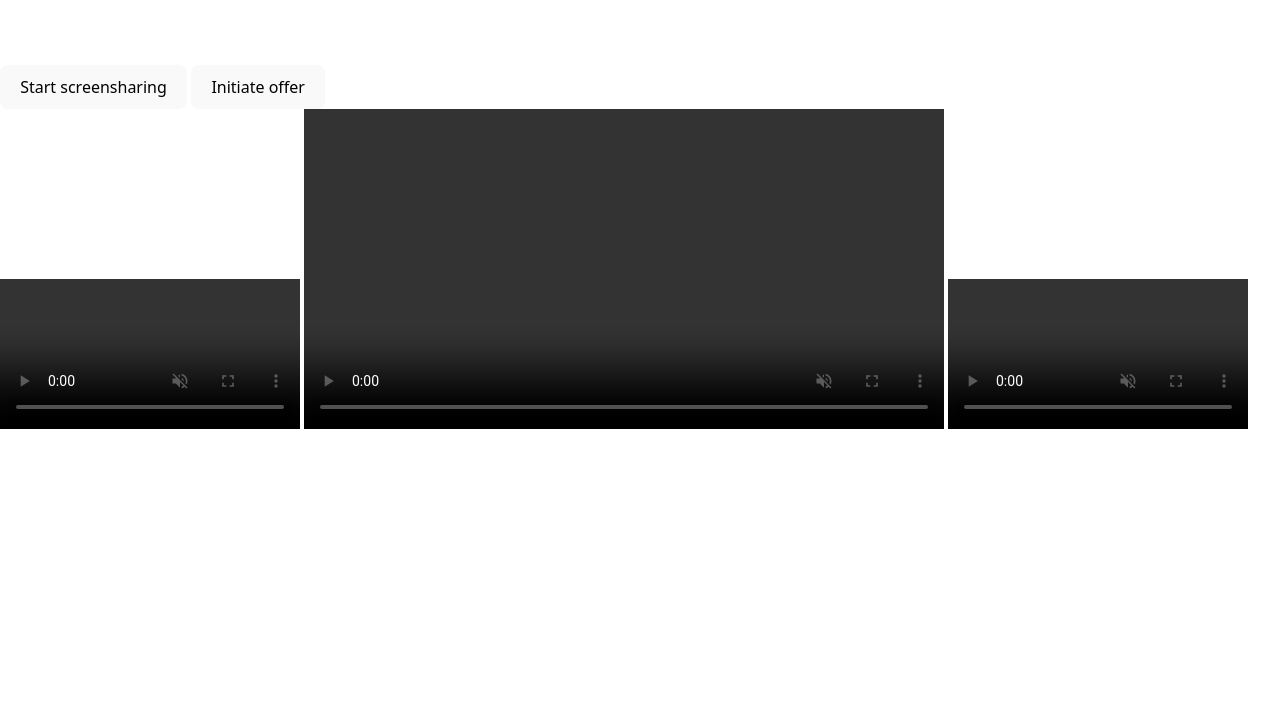
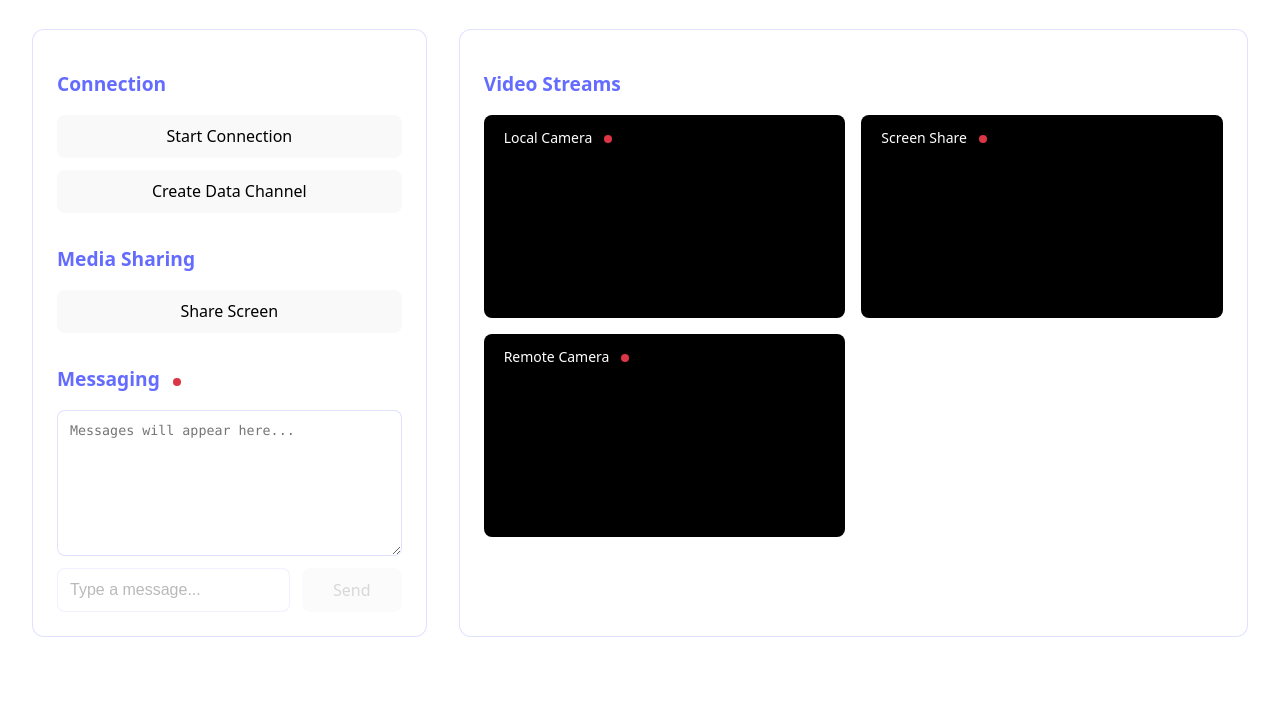
Before and after one commit to Guilospanck/learning-webrtc, a website built with Vite: page client/index.html in a window 1280 px wide. Shown: the part 150-851 px from the top of the page. Before the commit the page ends 800 px from the top, so only its background shows below. Built offline with nearby package versions, Linux system fonts and the light colour scheme; no server answers.

Commit message:
Improve HTML and CSS

```diff
--- a/client/index.html
+++ b/client/index.html
@@ -4,38 +4,89 @@
     <meta charset="UTF-8" />
     <link rel="icon" type="image/svg+xml" href="/vite.svg" />
     <meta name="viewport" content="width=device-width, initial-scale=1.0" />
-    <title>learning-webrtc</title>
+    <title>WebRTC Learning Hub</title>
+    <link rel="stylesheet" href="src/style.css" />
+
   </head>
   <body>
-    <div class="flex flex-col gap-2">
-      <button id="screenSharingBtn">Start screensharing</button>
-      <button id="initiateOfferBtn">Initiate offer</button>
-      <div class="flex flex-row gap-2">
-        <video
-          id="local-camera-video"
-          autoplay
-          playsinline
-          muted
-          controls="false"
-        ></video>
-        <video
-          id="local-sharing-screen"
-          autoplay
-          playsinline
-          muted
-          controls="false"
-          width="640px"
-          height="320px"
-        ></video>
-        <video
-          id="remote-camera-video"
-          autoplay
-          playsinline
-          muted
-          controls="false"
-        ></video>
-      </div>
+    <div class="container">
+      <header class="header">
+        <h1>WebRTC Learning Hub</h1>
+        <p>Explore real-time communication capabilities</p>
+      </header>
+
+      <main>
+        <div class="main-content">
+          <aside class="controls-panel">
+            <section class="control-section">
+              <h2 class="section-title">Connection</h2>
+              <div class="button-group">
+                <button id="initiate-offer-btn">Start Connection</button>
+                <button id="create-data-channel-btn">Create Data Channel</button>
+              </div>
+            </section>
+
+            <section class="control-section">
+              <h2 class="section-title">Media Sharing</h2>
+              <div class="button-group">
+                <button id="screen-sharing-btn">Share Screen</button>
+              </div>
+            </section>
+
+            <section class="control-section">
+              <h2 class="section-title">
+                Messaging
+                <span class="status-indicator" id="messaging-status"></span>
+              </h2>
+              <div class="messaging-section">
+                <textarea
+                  id="messages"
+                  placeholder="Messages will appear here..."
+                  readonly
+                ></textarea>
+                <div class="button-row">
+                  <input
+                    id="message-box"
+                    type="text"
+                    placeholder="Type a message..."
+                    disabled
+                  />
+                  <button id="send-message-btn" disabled>Send</button>
+                </div>
+              </div>
+            </section>
+          </aside>
+
+          <section class="video-section">
+            <h2 class="section-title">Video Streams</h2>
+            <div class="video-grid">
+              <div class="video-container">
+                <video id="local-camera-video" autoplay playsinline muted></video>
+                <div class="video-label">
+                  Local Camera
+                  <span class="status-indicator" id="local-camera-status"></span>
+                </div>
+              </div>
+              <div class="video-container">
+                <video id="local-sharing-screen" autoplay playsinline muted></video>
+                <div class="video-label">
+                  Screen Share
+                  <span class="status-indicator" id="screen-status"></span>
+                </div>
+              </div>
+              <div class="video-container">
+                <video id="remote-camera-video" autoplay playsinline muted></video>
+                <div class="video-label">
+                  Remote Camera
+                  <span class="status-indicator" id="remote-camera-status"></span>
+                </div>
+              </div>
+            </div>
+          </section>
+        </div>
+      </main>
     </div>
+
     <script type="module" src="/src/main.ts"></script>
   </body>
 </html>
--- a/client/src/style.css
+++ b/client/src/style.css
@@ -24,8 +24,6 @@ a:hover {
 
 body {
   margin: 0;
-  display: flex;
-  place-items: center;
   min-width: 320px;
   min-height: 100vh;
 }
@@ -35,32 +33,175 @@ h1 {
   line-height: 1.1;
 }
 
-#app {
-  max-width: 1280px;
+.container {
+  max-width: 1400px;
   margin: 0 auto;
   padding: 2rem;
-  text-align: center;
 }
 
-.logo {
-  height: 6em;
-  padding: 1.5em;
-  will-change: filter;
-  transition: filter 300ms;
-}
-.logo:hover {
-  filter: drop-shadow(0 0 2em #646cffaa);
-}
-.logo.vanilla:hover {
-  filter: drop-shadow(0 0 2em #3178c6aa);
+.header {
+  text-align: center;
+  margin-bottom: 2rem;
 }
 
-.card {
-  padding: 2em;
+.header h1 {
+  margin-bottom: 0.5rem;
+  font-size: 2.5rem;
+  background: linear-gradient(135deg, #667eea 0%, #764ba2 100%);
+  -webkit-background-clip: text;
+  -webkit-text-fill-color: transparent;
+  background-clip: text;
 }
 
-.read-the-docs {
+.header p {
   color: #888;
+  font-size: 1.1rem;
+}
+
+.main-content {
+  display: grid;
+  grid-template-columns: 1fr 2fr;
+  gap: 2rem;
+  margin-bottom: 2rem;
+}
+
+.controls-panel {
+  background: rgba(255, 255, 255, 0.05);
+  border-radius: 12px;
+  padding: 1.5rem;
+  border: 1px solid rgba(100, 108, 255, 0.2);
+}
+
+.control-section {
+  margin-bottom: 2rem;
+}
+
+.control-section:last-child {
+  margin-bottom: 0;
+}
+
+.section-title {
+  font-size: 1.2rem;
+  margin-bottom: 1rem;
+  color: #646cff;
+  font-weight: 600;
+}
+
+.button-group {
+  display: flex;
+  flex-direction: column;
+  gap: 0.75rem;
+}
+
+.button-row {
+  display: flex;
+  gap: 0.75rem;
+}
+
+.button-row button {
+  flex: 1;
+}
+
+.messaging-section {
+  display: flex;
+  flex-direction: column;
+  gap: 0.75rem;
+}
+
+#messages {
+  min-height: 120px;
+  padding: 0.75rem;
+  border-radius: 8px;
+  border: 1px solid rgba(100, 108, 255, 0.2);
+  background: rgba(255, 255, 255, 0.02);
+  font-family: "Consolas", "Monaco", monospace;
+  resize: vertical;
+  color: inherit;
+}
+
+#message-box {
+  padding: 0.75rem;
+  border-radius: 8px;
+  border: 1px solid rgba(100, 108, 255, 0.2);
+  background: rgba(255, 255, 255, 0.05);
+  color: inherit;
+  font-size: 1rem;
+}
+
+#message-box:focus {
+  outline: none;
+  border-color: #646cff;
+}
+
+#message-box:disabled {
+  opacity: 0.5;
+  cursor: not-allowed;
+}
+
+.video-section {
+  background: rgba(255, 255, 255, 0.05);
+  border-radius: 12px;
+  padding: 1.5rem;
+  border: 1px solid rgba(100, 108, 255, 0.2);
+}
+
+.video-grid {
+  display: grid;
+  grid-template-columns: repeat(auto-fit, minmax(300px, 1fr));
+  gap: 1rem;
+  margin-top: 1rem;
+}
+
+.video-container {
+  position: relative;
+  background: #000;
+  border-radius: 8px;
+  overflow: hidden;
+  aspect-ratio: 16/9;
+}
+
+.video-container video {
+  width: 100%;
+  height: 100%;
+  object-fit: cover;
+}
+
+.video-label {
+  position: absolute;
+  top: 0.5rem;
+  left: 0.5rem;
+  background: rgba(0, 0, 0, 0.7);
+  color: white;
+  padding: 0.25rem 0.75rem;
+  border-radius: 4px;
+  font-size: 0.875rem;
+  font-weight: 500;
+}
+
+.status-indicator {
+  display: inline-block;
+  width: 8px;
+  height: 8px;
+  border-radius: 50%;
+  margin-left: 0.5rem;
+  background: #dc3545;
+}
+
+.status-indicator.active {
+  background: #28a745;
+  animation: pulse 2s infinite;
+}
+
+@keyframes pulse {
+  0% {
+    opacity: 1;
+  }
+  50% {
+    opacity: 0.5;
+  }
+  100% {
+    opacity: 1;
+  }
 }
 
 button {
@@ -82,6 +223,15 @@ button:focus-visible {
   outline: 4px auto -webkit-focus-ring-color;
 }
 
+button:disabled {
+  opacity: 0.5;
+  cursor: not-allowed;
+}
+
+button:disabled:hover {
+  border-color: transparent;
+}
+
 @media (prefers-color-scheme: light) {
   :root {
     color: #213547;
@@ -94,3 +244,17 @@ button:focus-visible {
     background-color: #f9f9f9;
   }
 }
+
+@media (max-width: 768px) {
+  .main-content {
+    grid-template-columns: 1fr;
+  }
+
+  .button-row {
+    flex-direction: column;
+  }
+
+  .video-grid {
+    grid-template-columns: 1fr;
+  }
+}
```
